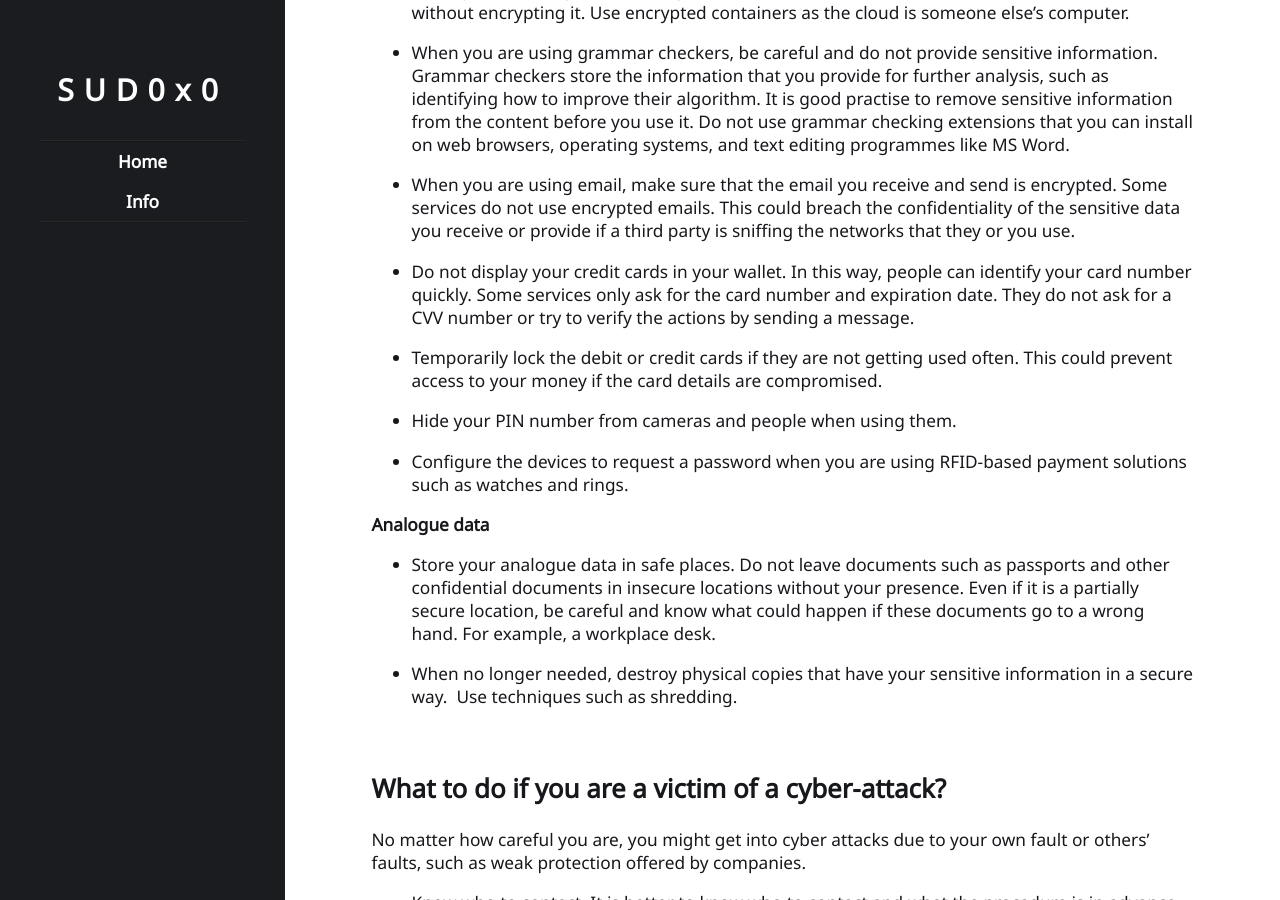
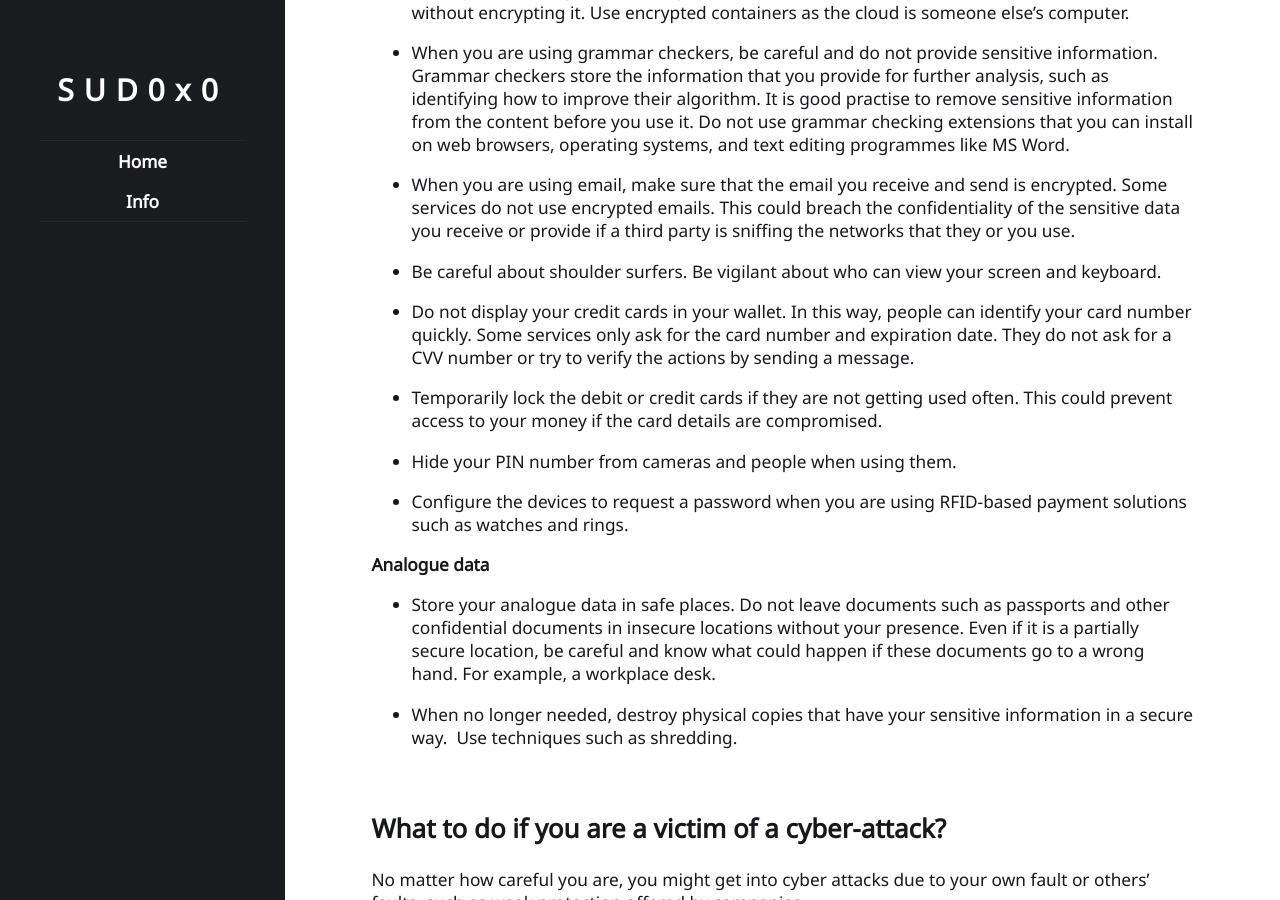
Before and after one commit to sud0x0/SUD0x0, a Jekyll site: the page built from _posts/2022-10-02-How-to-protect-yourself-from-cyber-criminals.md, in a window 1280 px wide and 900 px high, scrolled down 8950 px. Built offline with Jekyll 4.4.1, drawn with Linux system fonts in a browser that asks for light colours.

Commit message:
New Article - 2nd one - 13

```diff
--- a/_posts/2022-10-02-How-to-protect-yourself-from-cyber-criminals.md
+++ b/_posts/2022-10-02-How-to-protect-yourself-from-cyber-criminals.md
@@ -322,6 +322,8 @@ Grammar checkers store the information that you provide for further analysis, su
 - When you are using email, make sure that the email you receive and send is encrypted.
 Some services do not use encrypted emails. This could breach the confidentiality of the sensitive data you receive or provide if a third party is sniffing the networks that they or you use.
 
+- Be careful about shoulder surfers. Be vigilant about who can view your screen and keyboard.
+
 - Do not display your credit cards in your wallet.
 In this way, people can identify your card number quickly. Some services only ask for the card number and expiration date. They do not ask for a CVV number or try to verify the actions by sending a message.
 
```
